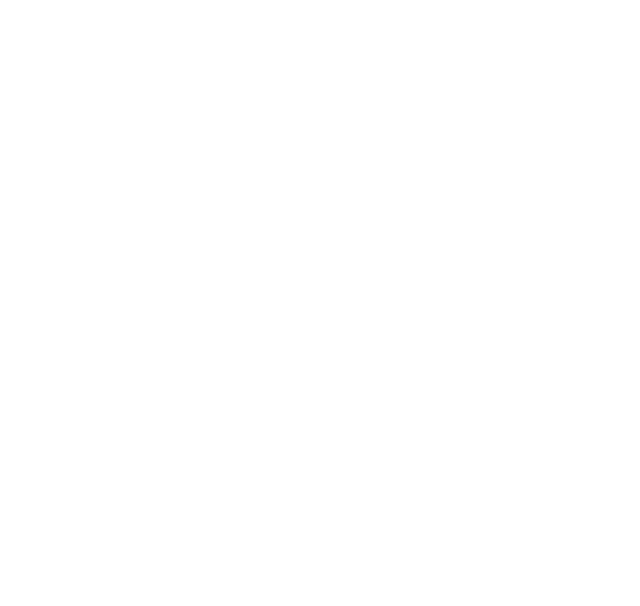
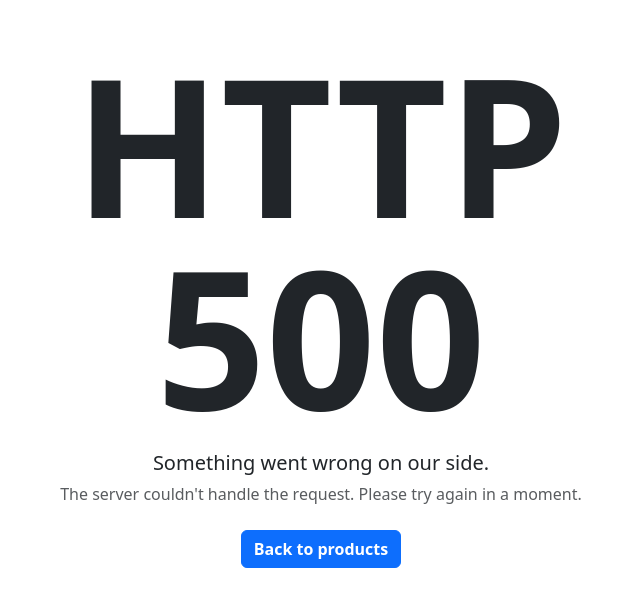
Before and after one commit to fimusial/MediaExpertRecruitment2026, an Angular app in the folder EzCatalog.SPA/ezcatalog-spa/: page /error/1 in a window 1280 px wide. Before the commit this address led to /. Shown: the top 606 px of the page, without its empty margins (319-959 px from the left). Built offline with nearby package versions, Linux system fonts and the light colour scheme.

Commit message:
server error page

```diff
--- a/EzCatalog.SPA/ezcatalog-spa/src/app/app.config.ts
+++ b/EzCatalog.SPA/ezcatalog-spa/src/app/app.config.ts
@@ -3,6 +3,7 @@
 import { provideRouter } from '@angular/router';
 import { environment } from '../environments/environment';
 import { apiLinkInterceptor } from './core/api/api-link-interceptor';
+import { serverErrorInterceptor } from './core/api/server-error-interceptor';
 import { provideApi } from './core/api/generated';
 import { routes } from './app.routes';
 
@@ -10,7 +11,7 @@
   providers: [
     provideBrowserGlobalErrorListeners(),
     provideRouter(routes),
-    provideHttpClient(withInterceptors([apiLinkInterceptor])),
+    provideHttpClient(withInterceptors([apiLinkInterceptor, serverErrorInterceptor])),
     provideApi(environment.apiBaseUrl),
   ],
 };
--- a/EzCatalog.SPA/ezcatalog-spa/src/app/app.routes.ts
+++ b/EzCatalog.SPA/ezcatalog-spa/src/app/app.routes.ts
@@ -10,4 +10,8 @@
     path: 'products/new',
     loadComponent: () => import('./products/product-form/product-form').then((m) => m.ProductForm),
   },
+  {
+    path: 'error/:status',
+    loadComponent: () => import('./errors/server-error/server-error').then((m) => m.ServerError),
+  },
 ];
--- /dev/null
+++ b/EzCatalog.SPA/ezcatalog-spa/src/app/core/api/server-error-interceptor.ts
@@ -0,0 +1,18 @@
+import { HttpErrorResponse, HttpInterceptorFn } from '@angular/common/http';
+import { inject } from '@angular/core';
+import { Router } from '@angular/router';
+import { catchError, throwError } from 'rxjs';
+
+export const serverErrorInterceptor: HttpInterceptorFn = (request, next) => {
+  const router = inject(Router);
+
+  return next(request).pipe(
+    catchError((error: unknown) => {
+      if (error instanceof HttpErrorResponse && error.status >= 500 && error.status <= 599) {
+        router.navigate(['/error', error.status], { skipLocationChange: true });
+      }
+
+      return throwError(() => error);
+    }),
+  );
+};
--- /dev/null
+++ b/EzCatalog.SPA/ezcatalog-spa/src/app/errors/server-error/server-error.css
@@ -0,0 +1,9 @@
+.container {
+  min-width: 350px;
+  max-width: 800px;
+}
+
+.status-code {
+    font-size: clamp(6rem, 25vw, 12rem);
+    line-height: 1;
+}
--- /dev/null
+++ b/EzCatalog.SPA/ezcatalog-spa/src/app/errors/server-error/server-error.html
@@ -0,0 +1,8 @@
+<div class="container py-5 text-center">
+  <h1 class="status-code fw-bold mb-3">HTTP {{ status() }}</h1>
+  <p class="lead mb-1">Something went wrong on our side.</p>
+  <p class="text-body-secondary mb-4">The server couldn't handle the request. Please try again in a moment.</p>
+  <div class="d-flex flex-column flex-sm-row justify-content-center gap-2">
+    <a class="btn btn-primary fw-bold" routerLink="/">Back to products</a>
+  </div>
+</div>
--- /dev/null
+++ b/EzCatalog.SPA/ezcatalog-spa/src/app/errors/server-error/server-error.ts
@@ -0,0 +1,21 @@
+import { ChangeDetectionStrategy, Component, computed, inject } from '@angular/core';
+import { toSignal } from '@angular/core/rxjs-interop';
+import { ActivatedRoute, RouterLink } from '@angular/router';
+import { map } from 'rxjs';
+
+@Component({
+  changeDetection: ChangeDetectionStrategy.OnPush,
+  imports: [RouterLink],
+  selector: 'ez-catalog-server-error',
+  styleUrl: './server-error.css',
+  templateUrl: './server-error.html',
+})
+export class ServerError {
+  private readonly route = inject(ActivatedRoute);
+  private readonly statusParam = toSignal(this.route.paramMap.pipe(map((params) => params.get('status'))));
+
+  status = computed(() => {
+    const status = Number(this.statusParam());
+    return Number.isInteger(status) && status >= 500 && status <= 599 ? status : 500;
+  });
+}
```
